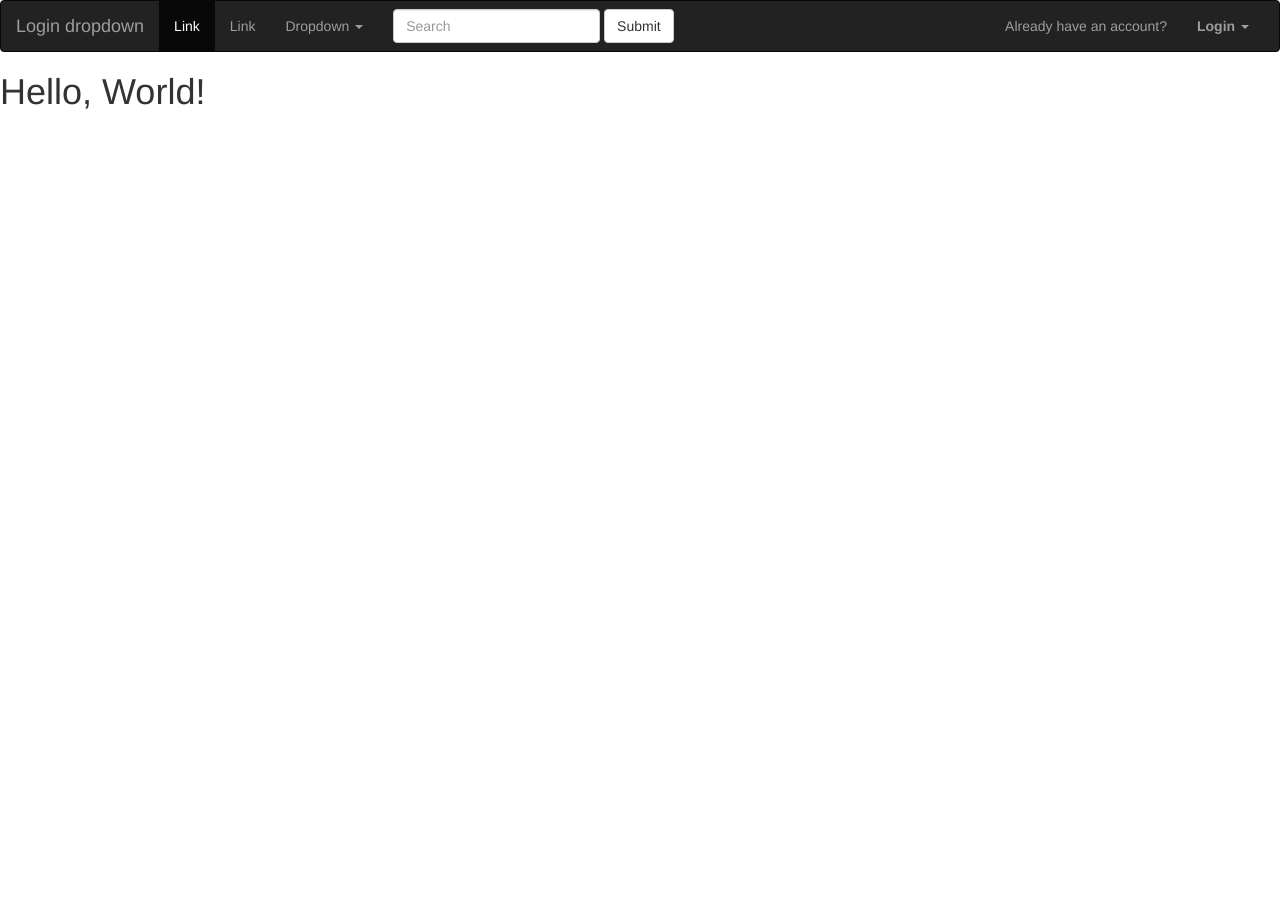
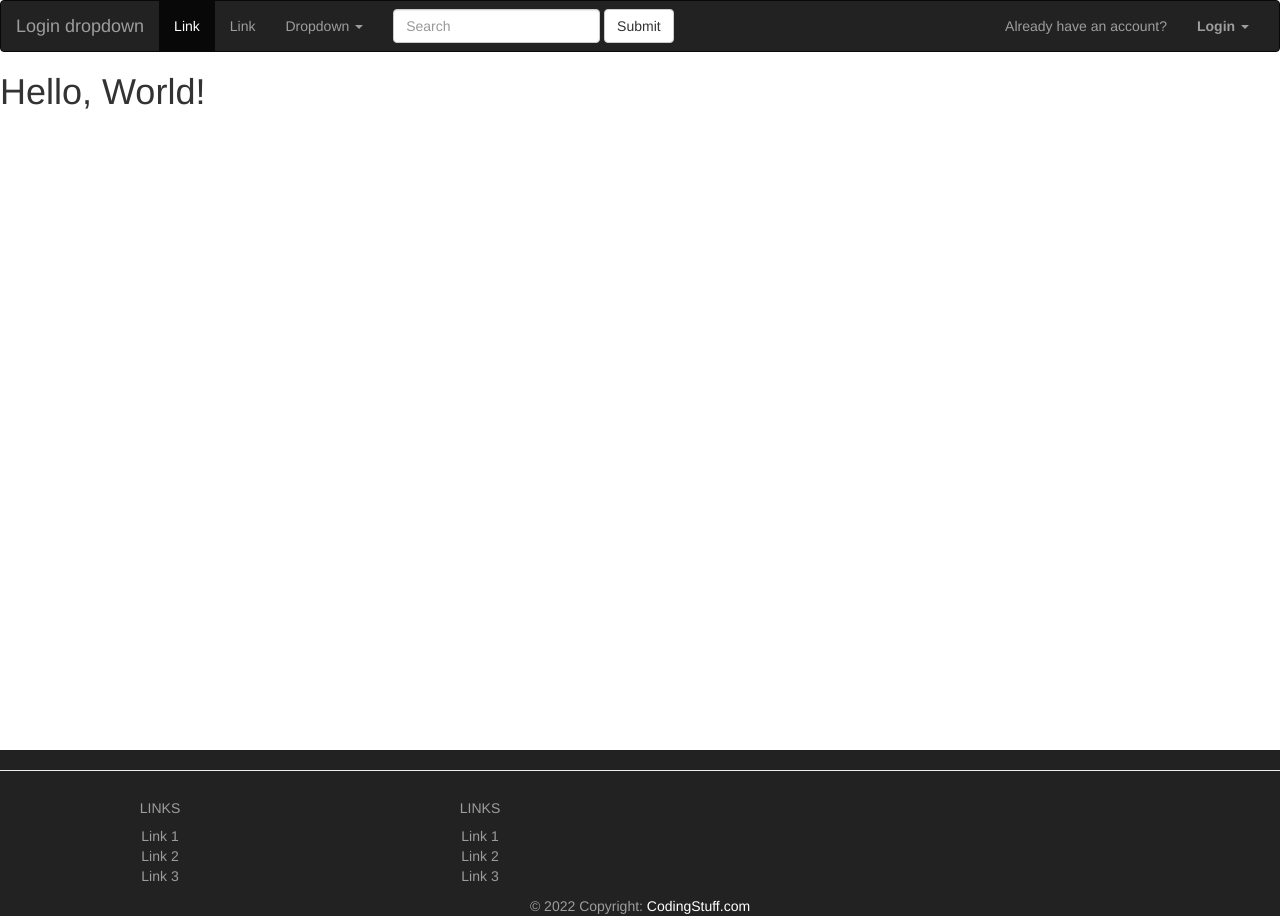
Before and after one commit to jocyber/YEEPP_Code, a Flask app: page / in a window 1280 px wide. Before the commit the page ends 109 px from the top, so only its background shows below. Run offline with Flask 2, Linux system fonts and the light colour scheme; some libraries are stand-ins or nearby versions.

Commit message:
added a footer that stays at the bottom. Added a second base template to allow pages to not have a footer.

```diff
--- a/app/static/css/styles.css
+++ b/app/static/css/styles.css
@@ -97,3 +97,11 @@
     width: 100%;
     padding: 7px;
 }
+
+.wrapper {
+    min-height: calc(100vh - 50px);
+}
+
+footer h5, ul li a, ul li a:hover {
+    color: #9d9d9d;
+}
--- a/app/templates/404.html
+++ b/app/templates/404.html
@@ -1,4 +1,4 @@
-{% extends "base.html" %}
+{% extends "base_with_footer.html" %}
 
 {% block header %}
 <h1 style='text-align: center;'>
--- a/app/templates/base.html
+++ b/app/templates/base.html
@@ -18,6 +18,7 @@
     </head>
 
     <body>
+      <div class="wrapper">
         <!--Prototype code for Navbar. Taken from bootstrap website.-->
         <nav class="navbar navbar-default navbar-inverse" role="navigation">
             <div class="container-fluid">
@@ -100,6 +101,9 @@
         <!--Code will be filled in by child templates-->
         {% block header %} {% endblock %}
         {% block body %} {% endblock %}
+        </div>
+
+        {%block footer%}{%endblock%}
 
         <!--Make sure these links come last-->
         <!-- jQuery -->
--- /dev/null
+++ b/app/templates/base_with_footer.html
@@ -0,0 +1,77 @@
+{%extends "base.html" %}
+
+{% block footer%}
+<!-- Footer -->
+<footer class="page-footer font-small blue pt-4" style="background-color: #222">
+
+  <!-- Footer Links -->
+  <div class="container-fluid text-center text-md-left">
+
+    <!-- Grid row -->
+    <div class="row">
+
+      <!-- Grid column -->
+      <div class="col-md-6 mt-md-0 mt-3">
+
+      </div>
+      <!-- Grid column -->
+
+      <hr class="clearfix w-100 d-md-none pb-3">
+
+      <!-- Grid column -->
+      <div class="col-md-3 mb-md-0 mb-3">
+
+        <!-- Links -->
+        <h5 class="text-uppercase">Links</h5>
+
+        <ul class="list-unstyled">
+          <li>
+            <a href="#!">Link 1</a>
+          </li>
+          <li>
+            <a href="#!">Link 2</a>
+          </li>
+          <li>
+            <a href="#!">Link 3</a>
+          </li>
+        </ul>
+
+      </div>
+      <!-- Grid column -->
+
+      <!-- Grid column -->
+      <div class="col-md-3 mb-md-0 mb-3">
+
+        <!-- Links -->
+        <h5 class="text-uppercase">Links</h5>
+
+        <ul class="list-unstyled">
+          <li>
+            <a href="#!">Link 1</a>
+          </li>
+          <li>
+            <a href="#!">Link 2</a>
+          </li>
+          <li>
+            <a href="#!">Link 3</a>
+          </li>
+        </ul>
+
+      </div>
+      <!-- Grid column -->
+
+    </div>
+    <!-- Grid row -->
+
+  </div>
+  <!-- Footer Links -->
+
+  <!-- Copyright -->
+  <div class="footer-copyright text-center py-3" style="color: #9d9d9d;">© 2022 Copyright:
+    <a href="https://mdbootstrap.com/" style="color: white;">CodingStuff.com</a>
+  </div>
+  <!-- Copyright -->
+
+</footer>
+<!-- Footer -->
+{%endblock%}
--- a/app/templates/index.html
+++ b/app/templates/index.html
@@ -1,4 +1,4 @@
-{% extends "base.html" %}
+{% extends "base_with_footer.html" %}
 {% block title %} Flask web application {% endblock%}
 
 {% block header %} <h1>Hello, World!</h1> {%endblock%}
```
